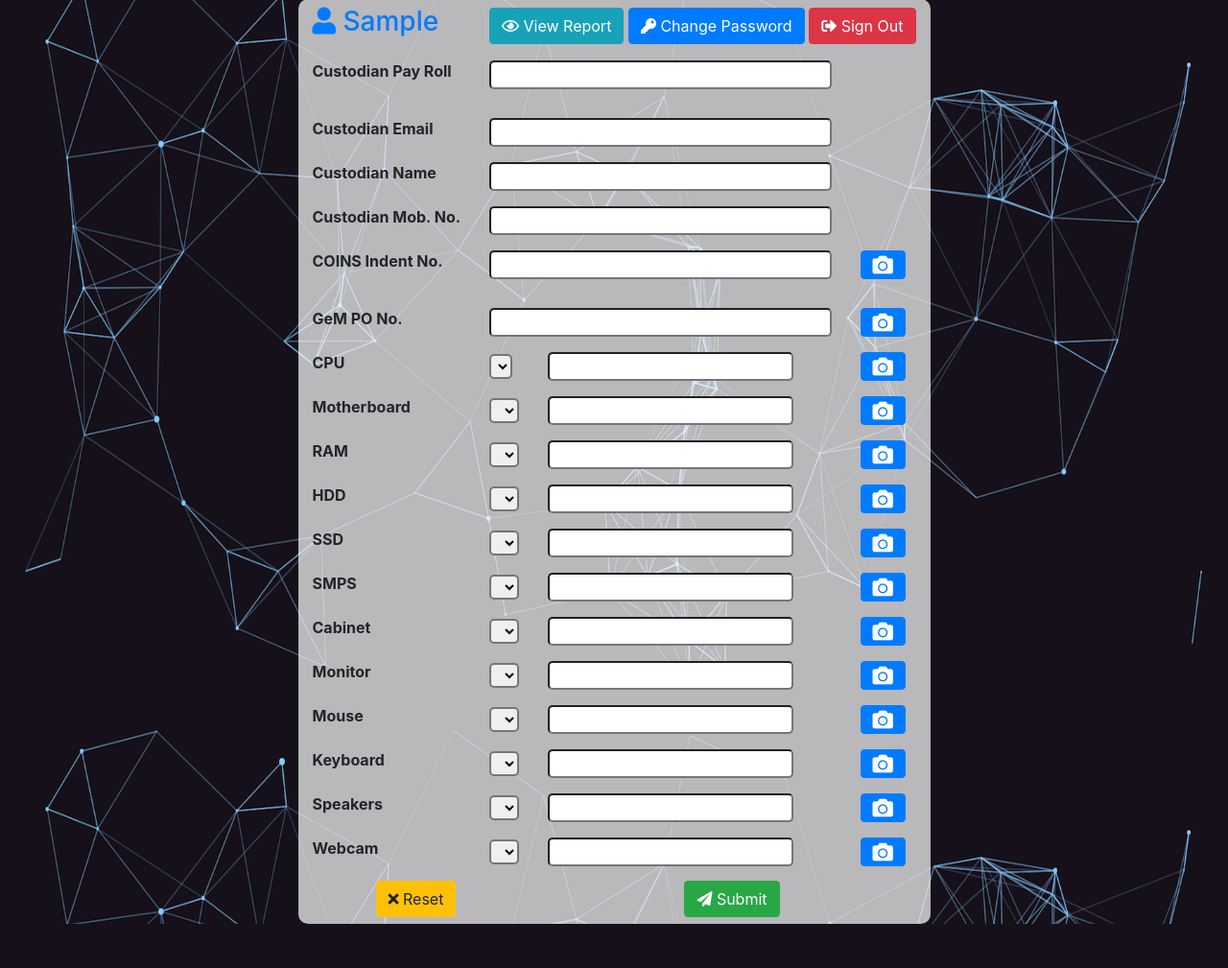
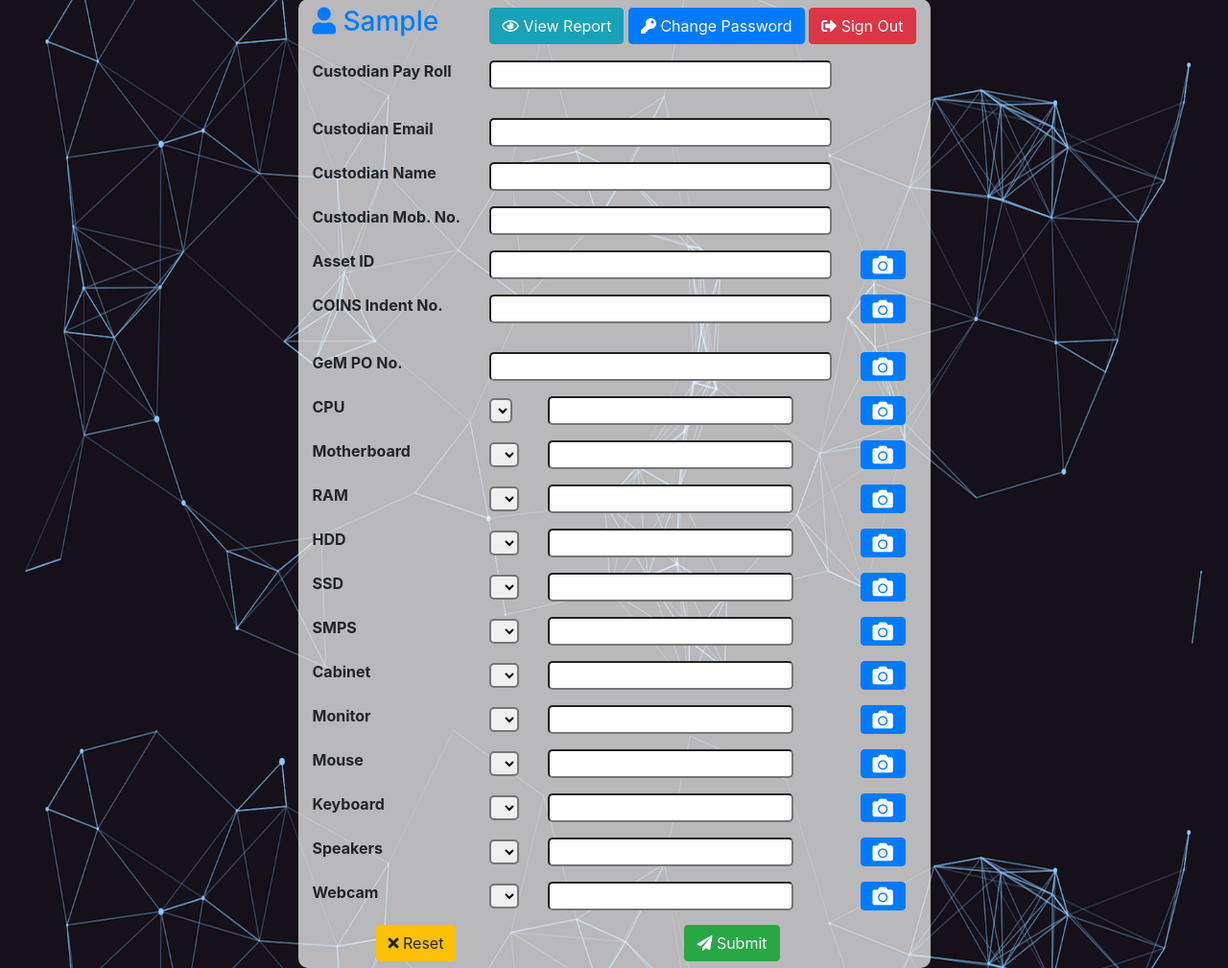
Before and after one commit to Dishendramishra/CIMS, a Flask app: page /form in a window 1280 px wide. Shown: the part 73-1082 px from the top of the page at 96% size. Before the commit the page ends 1036 px from the top, so only its background shows below. Run offline with Flask 2, Linux system fonts and the light colour scheme; the visitor is signed in with stand-in values (Sample User, id 1); data that the repository does not hold is empty; some libraries are stand-ins or nearby versions.

Commit message:
added asset id

```diff
--- a/python-server/app.py
+++ b/python-server/app.py
@@ -385,6 +385,7 @@ def modify_data():
                     "custodian-payroll" :   record["custodian-payroll"] ,
                     "custodian-email"   :   record["custodian-email"] ,
                     "custodian-name"    :   record["custodian-name"] ,
+                    "asset-id"          :   record["asset-id"] ,
                     "custodian-mobile"  :   record["custodian-mobile"] ,
                     "coins-po-number"   :   record["coins-po-number"] ,
                     "gem-po-number"     :   record["gem-po-number"] ,
--- a/python-server/templates/form.html
+++ b/python-server/templates/form.html
@@ -98,6 +98,12 @@
         <tr>
             <td><label>Custodian Mob. No.</label></td>
             <td colspan="2"><input type="text" id="custodian-mobile" class="w-100" oninput="this.value = this.value.replace(/[^0-9]/g, '').replace(/(\..*?)\..*/g, '$1');" /></td>
+        </tr>
+
+        <tr>
+            <td><label>Asset ID</label></td>
+            <td colspan="2"><input class="w-100" type="text" name="" id="asset-id" data-identifer="qrcode-input"></td>
+            <td><button onclick="scanCode(this)" class="scan-qr-btn fa fa-camera fa-lg btn btn-primary " data-input="coins-po-number"></button></td>
         </tr>
 
         <tr>
@@ -376,6 +382,7 @@
             "custodian-email"   :   $("#custodian-email").val(),
             "custodian-name"    :   $("#custodian-name").val(),
             "custodian-mobile"  :   $("#custodian-mobile").val(),
+            "asset-id"          :   $("#asset-id").val(),
             "coins-po-number"   :   $("#coins-po-number").val(),
             "gem-po-number"     :   $("#gem-po-number").val(),
             "cpu"               :   [ $("#cpu_list").val(),         $("#cpu").val() ],
```
Also changed, not shown: python-server/cims_report.py (+6 -1 lines), python-server/templates/view_data.html (+8 -0 lines).
